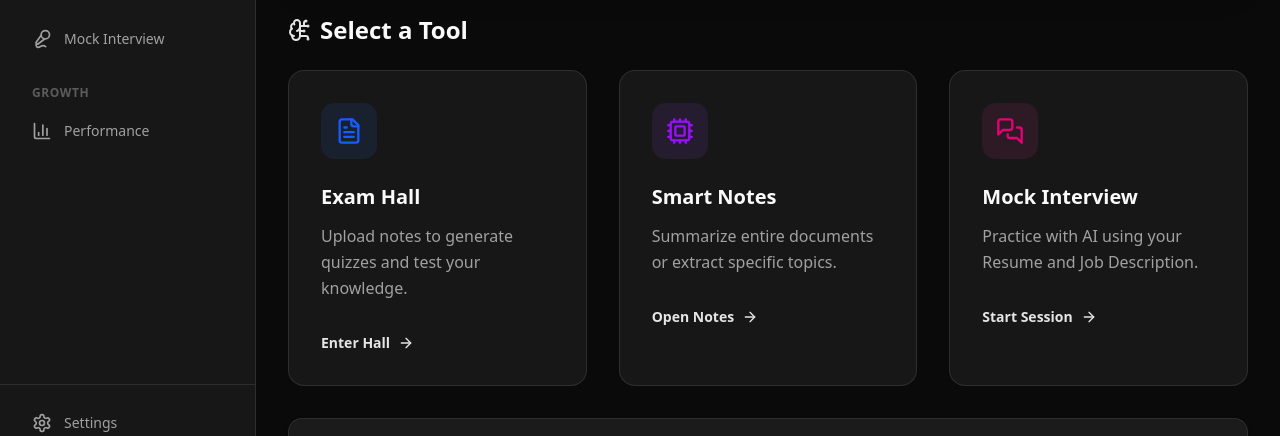
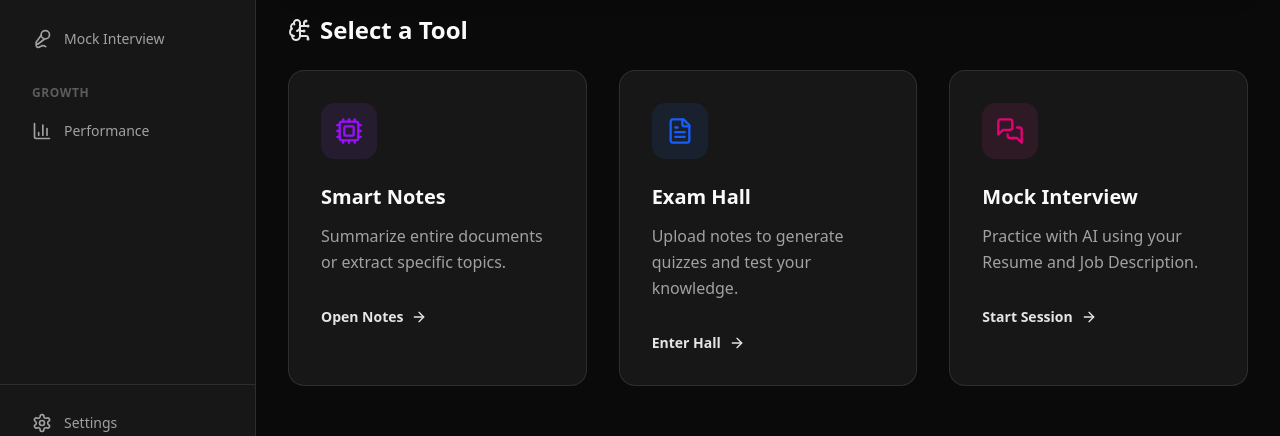
Before and after one commit to sricharan0510/SkillFlowAI, a React (Vite) app in the folder frontend/: page /dashboard in a window 1280 px wide. Shown: the part 339-775 px from the top of the page. Built offline with nearby package versions, Linux system fonts and the light colour scheme; no server answers.

Commit message:
feat: Add authentication checks and navigation in MyLibrary component

```diff
--- a/frontend/src/pages/dashboard/DashboardHome.jsx
+++ b/frontend/src/pages/dashboard/DashboardHome.jsx
@@ -48,6 +48,16 @@ export default function DashboardHome() {
 
                     <div className="grid grid-cols-1 md:grid-cols-3 gap-8">
                         <FeatureCard
+                            to="/dashboard/summaries"
+                            icon={Cpu}
+                            title="Smart Notes"
+                            description="Summarize entire documents or extract specific topics."
+                            actionText="Open Notes"
+                            color="bg-purple-500/10 text-purple-600"
+                            borderColor="hover:border-purple-500/50"
+                        />
+
+                        <FeatureCard
                             to="/dashboard/exams"
                             icon={FileText}
                             title="Exam Hall"
@@ -55,16 +65,6 @@ export default function DashboardHome() {
                             actionText="Enter Hall"
                             color="bg-blue-500/10 text-blue-600"
                             borderColor="hover:border-blue-500/50"
-                />
-
-                <FeatureCard
-                    to="/dashboard/summaries"
-                    icon={Cpu}
-                    title="Smart Notes"
-                    description="Summarize entire documents or extract specific topics."
-                    actionText="Open Notes"
-                    color="bg-purple-500/10 text-purple-600"
-                    borderColor="hover:border-purple-500/50"
                         />
 
                         <FeatureCard
@@ -79,7 +79,7 @@ export default function DashboardHome() {
                     </div>
                 </div>
 
-        <div className="bg-card border border-border rounded-xl shadow-sm overflow-hidden">
+                {/* <div className="bg-card border border-border rounded-xl shadow-sm overflow-hidden">
                     <div className="p-6 border-b border-border bg-muted/30">
                         <h3 className="text-lg font-semibold">Recent History</h3>
                     </div>
@@ -99,7 +99,7 @@ export default function DashboardHome() {
                             </tbody>
                         </table>
                     </div>
-        </div>
+                </div> */}
 
             </div>
         </DashboardLayout>
--- a/frontend/src/pages/dashboard/MyLibrary.jsx
+++ b/frontend/src/pages/dashboard/MyLibrary.jsx
@@ -12,6 +12,8 @@ import {
 } from "lucide-react";
 import { jsPDF } from "jspdf";
 import { getMaterials, deleteMaterial } from "../../services/materialApi";
+import { useNavigate } from "react-router-dom";
+import { useAuth } from "../../contexts/AuthContext";
 
 export default function MyLibrary() {
   const [searchTerm, setSearchTerm] = useState("");
@@ -27,6 +29,9 @@ export default function MyLibrary() {
     if (c === "notes" || c === "note") return "note";
     return category;
   };
+
+  const navigate = useNavigate();
+  const { accessToken, loading: authLoading } = useAuth();
 
   useEffect(() => {
     let mounted = true;
@@ -51,10 +56,15 @@ export default function MyLibrary() {
         console.error("Failed to load materials:", err);
       }
     };
+    if (authLoading) return;
+    if (!accessToken) {
+      navigate('/signin');
+      return;
+    }
 
     fetchMaterials();
     return () => { mounted = false; };
-  }, []);
+  }, [authLoading, accessToken, navigate]);
 
   const filteredFiles = files.filter((file) => {
     const matchesTab = activeTab === "all" || file.type === activeTab;
```
Lines whose indentation alone changed are shown as unchanged.
